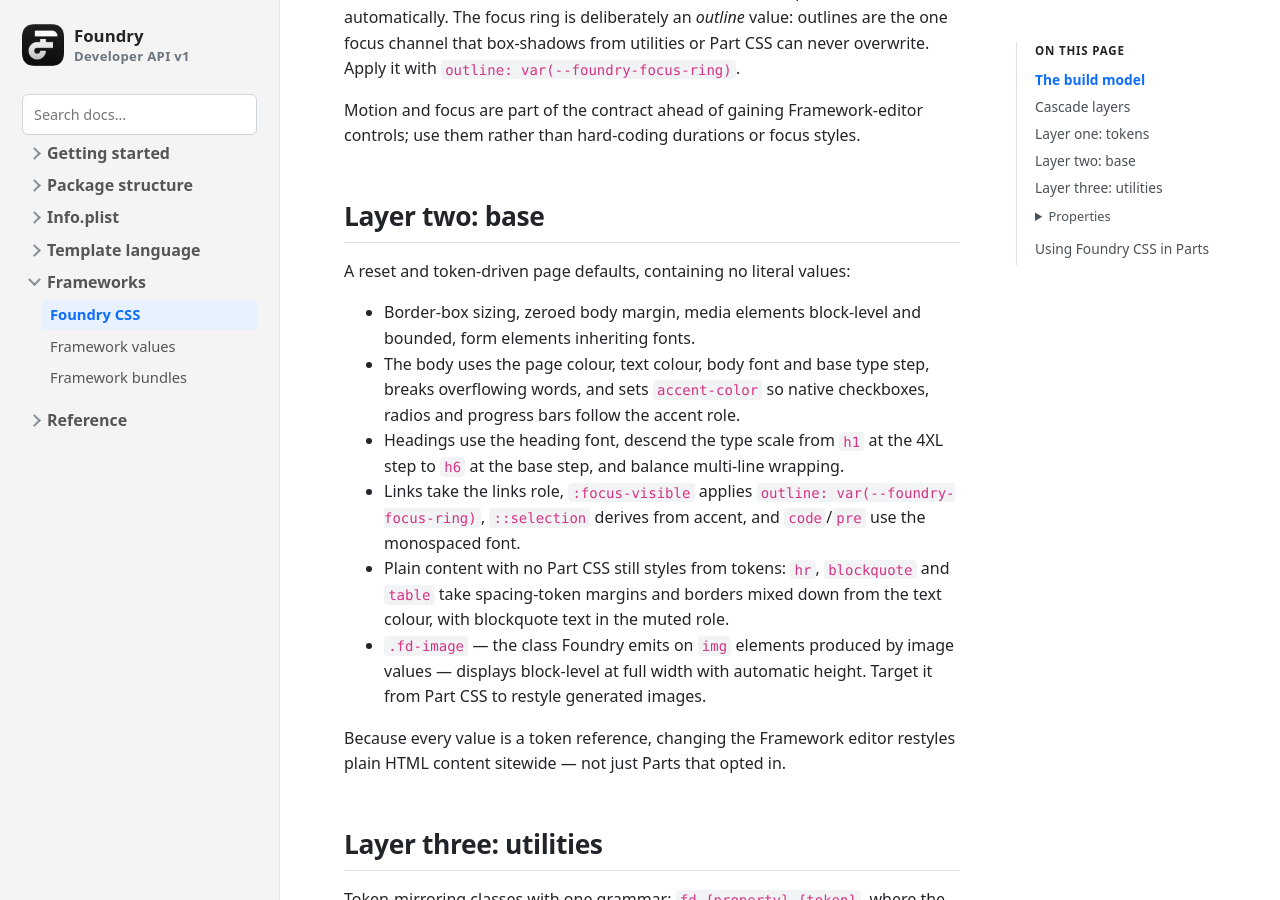
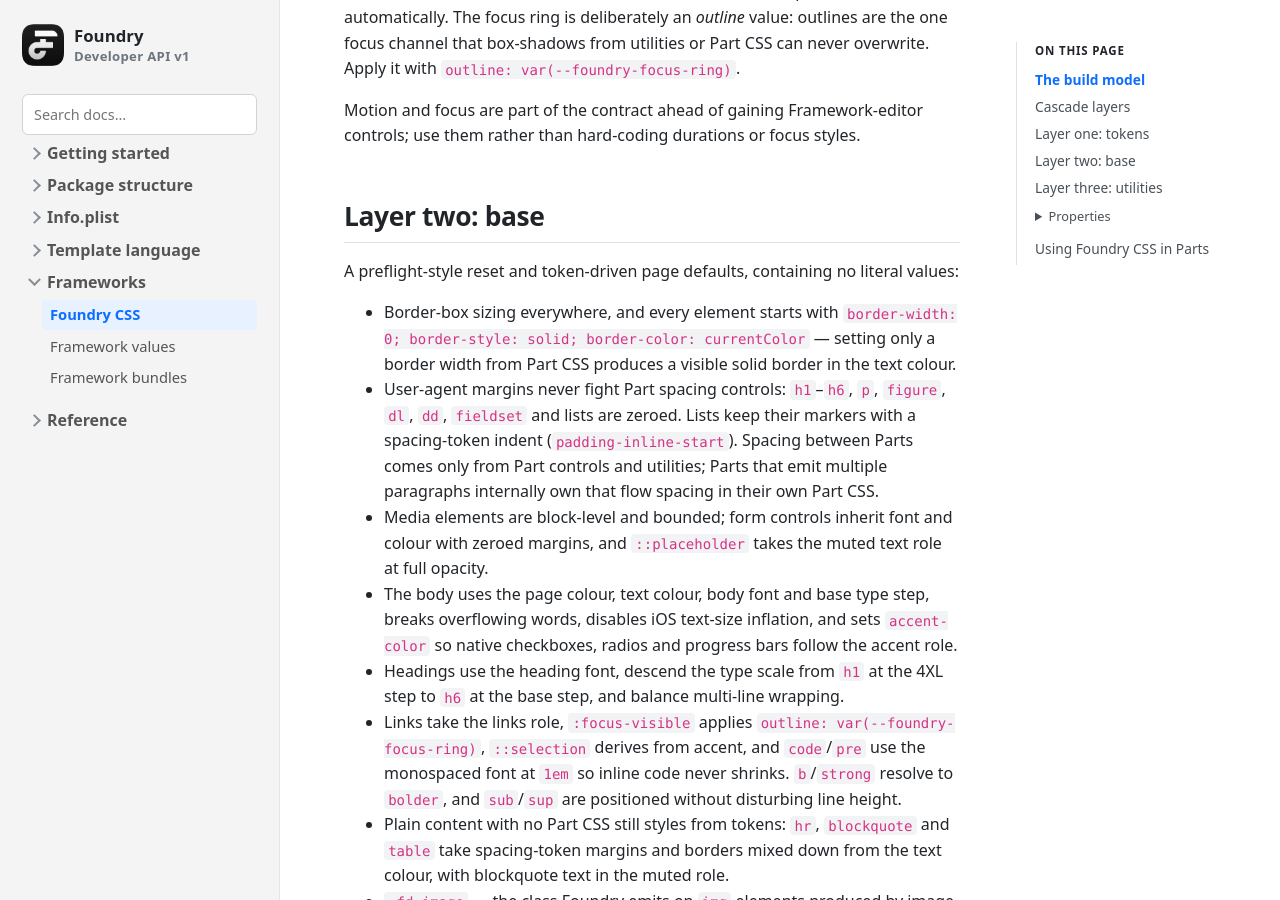
Before and after one commit to doobox/foundry-developer-api, a Jekyll site: the page built from foundry-css.md, in a window 1280 px wide and 900 px high, scrolled down 1896 px. Built offline with Jekyll 4.4.1, drawn with Linux system fonts in a browser that asks for light colours.

Commit message:
Checkpoint: group icons documentation and preflight base layer
- custom-controls.md / control-groups.md: manifest groups array with optional
  systemImage, Grouped-control implied icons, generic fallback
- foundry-css.md: base layer is now a preflight-style reset — zeroed UA
  margins, border reset, list/form/typography normalisation

Co-Authored-By: Claude Fable 5 <noreply@anthropic.com>

```diff
--- a/foundry-css.md
+++ b/foundry-css.md
@@ -48,12 +48,14 @@ Motion and focus are part of the contract ahead of gaining Framework-editor cont
 
 ## Layer two: base
 
-A reset and token-driven page defaults, containing no literal values:
+A preflight-style reset and token-driven page defaults, containing no literal values:
 
-- Border-box sizing, zeroed body margin, media elements block-level and bounded, form elements inheriting fonts.
-- The body uses the page colour, text colour, body font and base type step, breaks overflowing words, and sets `accent-color` so native checkboxes, radios and progress bars follow the accent role.
+- Border-box sizing everywhere, and every element starts with `border-width: 0; border-style: solid; border-color: currentColor` — setting only a border width from Part CSS produces a visible solid border in the text colour.
+- User-agent margins never fight Part spacing controls: `h1`–`h6`, `p`, `figure`, `dl`, `dd`, `fieldset` and lists are zeroed. Lists keep their markers with a spacing-token indent (`padding-inline-start`). Spacing between Parts comes only from Part controls and utilities; Parts that emit multiple paragraphs internally own that flow spacing in their own Part CSS.
+- Media elements are block-level and bounded; form controls inherit font and colour with zeroed margins, and `::placeholder` takes the muted text role at full opacity.
+- The body uses the page colour, text colour, body font and base type step, breaks overflowing words, disables iOS text-size inflation, and sets `accent-color` so native checkboxes, radios and progress bars follow the accent role.
 - Headings use the heading font, descend the type scale from `h1` at the 4XL step to `h6` at the base step, and balance multi-line wrapping.
-- Links take the links role, `:focus-visible` applies `outline: var(--foundry-focus-ring)`, `::selection` derives from accent, and `code`/`pre` use the monospaced font.
+- Links take the links role, `:focus-visible` applies `outline: var(--foundry-focus-ring)`, `::selection` derives from accent, and `code`/`pre` use the monospaced font at `1em` so inline code never shrinks. `b`/`strong` resolve to `bolder`, and `sub`/`sup` are positioned without disturbing line height.
 - Plain content with no Part CSS still styles from tokens: `hr`, `blockquote` and `table` take spacing-token margins and borders mixed down from the text colour, with blockquote text in the muted role.
 - `.fd-image` — the class Foundry emits on `img` elements produced by image values — displays block-level at full width with automatic height. Target it from Part CSS to restyle generated images.
 
```
Also changed, not shown: control-groups.md (+5 -5 lines), custom-controls.md (+14 -0 lines).
